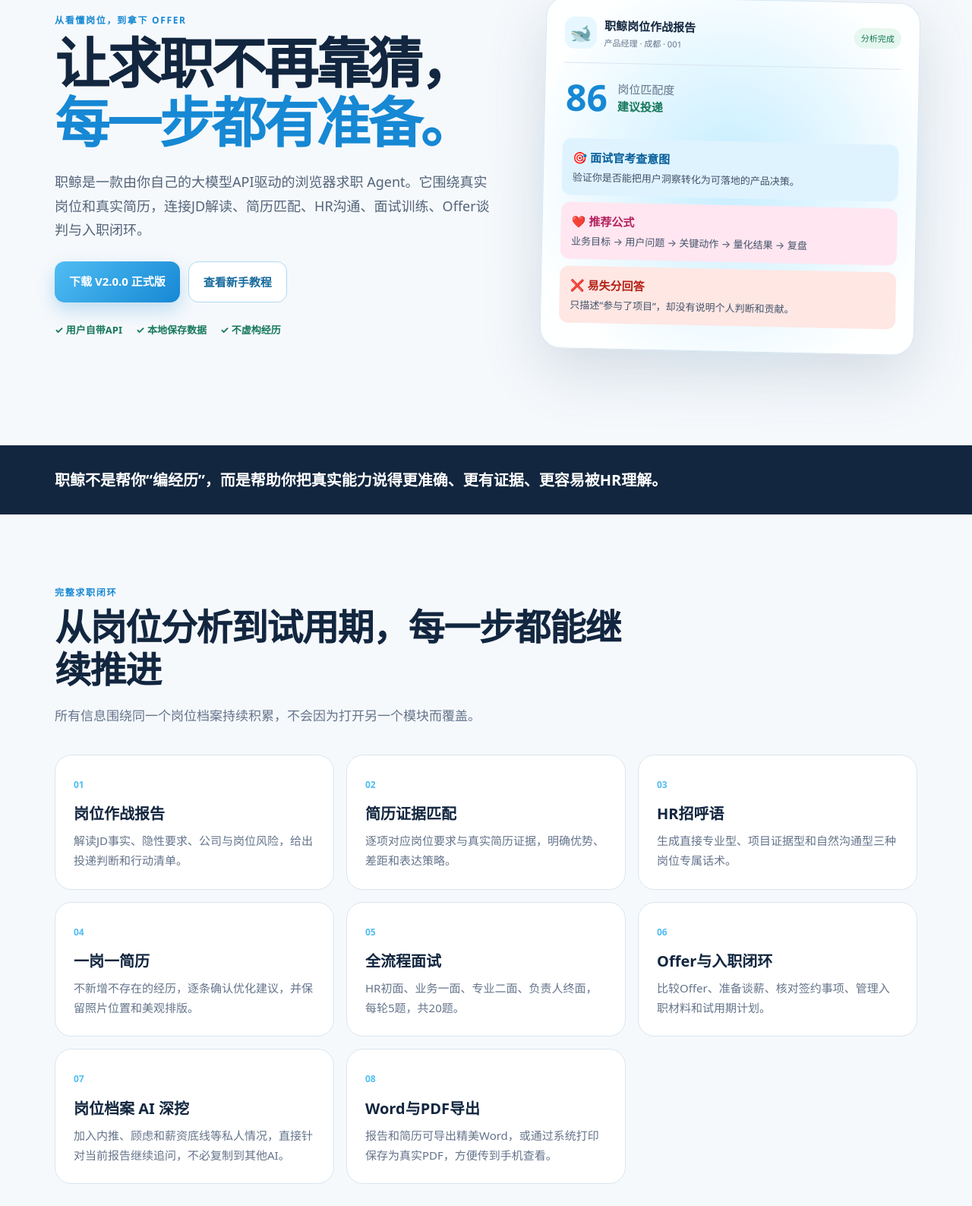
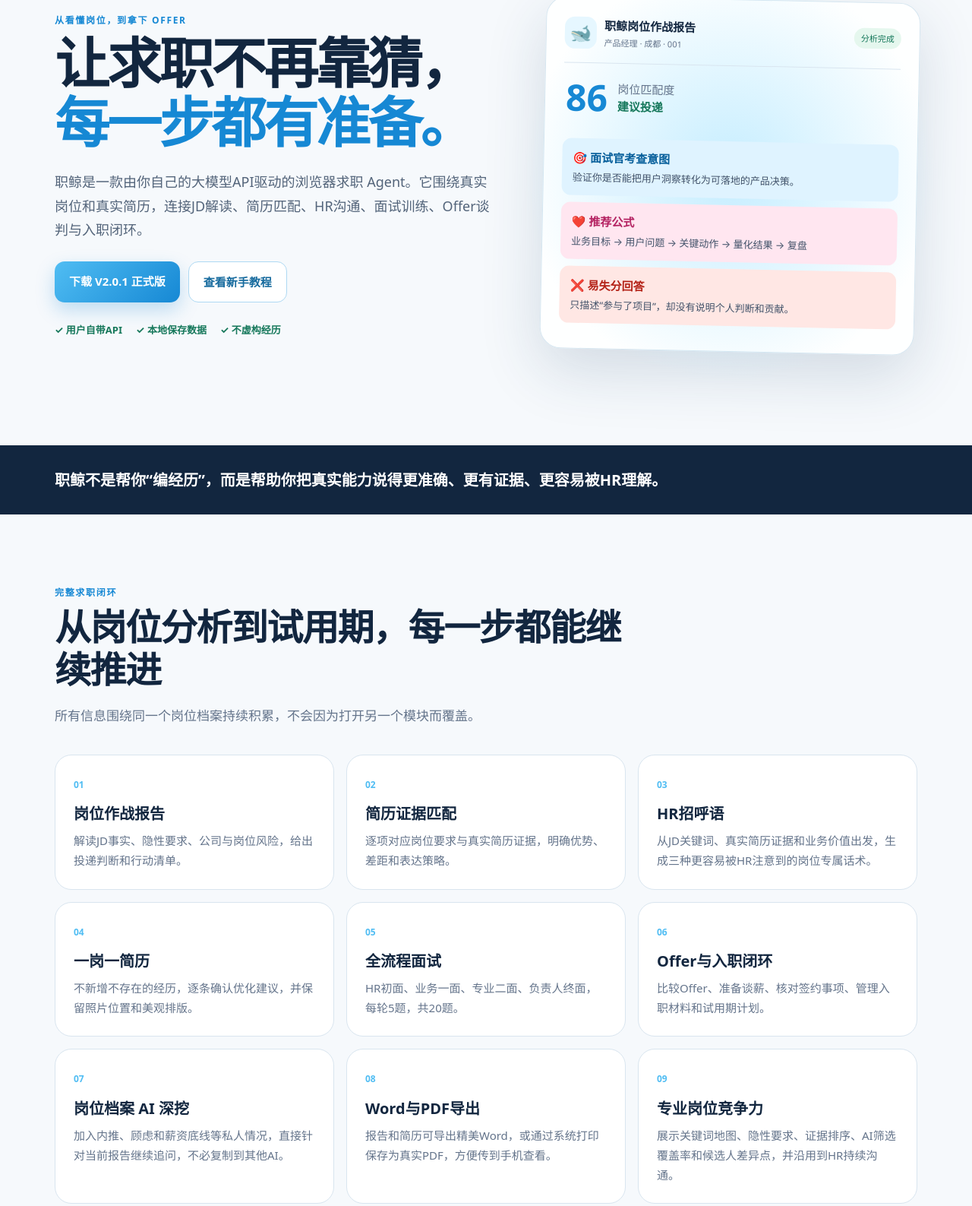
Before and after one commit to z177010203/zhi-jing, a plain HTML site: page docs/index.html in a window 1280 px wide. Shown: the part 183-1770 px from the top of the page at 76% size. Drawn offline with Linux system fonts and the light colour scheme.

Commit message:
Add files via upload
更新职鲸V2.0.1官网页面

```diff
--- a/docs/index.html
+++ b/docs/index.html
@@ -29,7 +29,7 @@
         <h1>让求职不再靠猜，<br><span>每一步都有准备。</span></h1>
         <p class="lead">职鲸是一款由你自己的大模型API驱动的浏览器求职 Agent。它围绕真实岗位和真实简历，连接JD解读、简历匹配、HR沟通、面试训练、Offer谈判与入职闭环。</p>
         <div class="hero-actions">
-          <a class="primary" href="https://github.com/z177010203/zhi-jing/releases/latest">下载 V2.0.0 正式版</a>
+          <a class="primary" href="https://github.com/z177010203/zhi-jing/releases/latest">下载 V2.0.1 正式版</a>
           <a class="secondary" href="#start">查看新手教程</a>
         </div>
         <div class="trust-row"><span>✓ 用户自带API</span><span>✓ 本地保存数据</span><span>✓ 不虚构经历</span></div>
@@ -52,12 +52,13 @@
       <div class="feature-grid">
         <article><span>01</span><h3>岗位作战报告</h3><p>解读JD事实、隐性要求、公司与岗位风险，给出投递判断和行动清单。</p></article>
         <article><span>02</span><h3>简历证据匹配</h3><p>逐项对应岗位要求与真实简历证据，明确优势、差距和表达策略。</p></article>
-        <article><span>03</span><h3>HR招呼语</h3><p>生成直接专业型、项目证据型和自然沟通型三种岗位专属话术。</p></article>
+        <article><span>03</span><h3>HR招呼语</h3><p>从JD关键词、真实简历证据和业务价值出发，生成三种更容易被HR注意到的岗位专属话术。</p></article>
         <article><span>04</span><h3>一岗一简历</h3><p>不新增不存在的经历，逐条确认优化建议，并保留照片位置和美观排版。</p></article>
         <article><span>05</span><h3>全流程面试</h3><p>HR初面、业务一面、专业二面、负责人终面，每轮5题，共20题。</p></article>
         <article><span>06</span><h3>Offer与入职闭环</h3><p>比较Offer、准备谈薪、核对签约事项、管理入职材料和试用期计划。</p></article>
         <article><span>07</span><h3>岗位档案 AI 深挖</h3><p>加入内推、顾虑和薪资底线等私人情况，直接针对当前报告继续追问，不必复制到其他AI。</p></article>
         <article><span>08</span><h3>Word与PDF导出</h3><p>报告和简历可导出精美Word，或通过系统打印保存为真实PDF，方便传到手机查看。</p></article>
+        <article><span>09</span><h3>专业岗位竞争力</h3><p>展示关键词地图、隐性要求、证据排序、AI筛选覆盖率和候选人差异点，并沿用到HR持续沟通。</p></article>
       </div>
     </section>
 
--- a/version.json
+++ b/version.json
@@ -2,7 +2,7 @@
   "version": "2.0.1",
   "date": "2026-07-26",
   "users": 0,
-  "notes": "V2.0.1 正式版 · 机会板块统一沿用作战报告招呼语 · 完整岗位竞争力卡片 · 关键词覆盖与差异点 · 私人信息按岗位保存 · HR持续沟通 · 专业分析自动重试与跨板块进度保留 · 公司名称识别增强",
+  "notes": "V2.0.1 正式版 · 作战报告招呼语统一沿用 · 完整岗位竞争力卡片 · AI筛选覆盖与差异点 · 私人信息按岗位保存 · HR持续沟通 · 自动重试与跨板块进度保留 · 公司名称识别增强",
   "download": "https://github.com/z177010203/zhi-jing/releases/latest",
   "minVersion": "1.0.5"
 }
```
Also changed, not shown: 1 other file.
